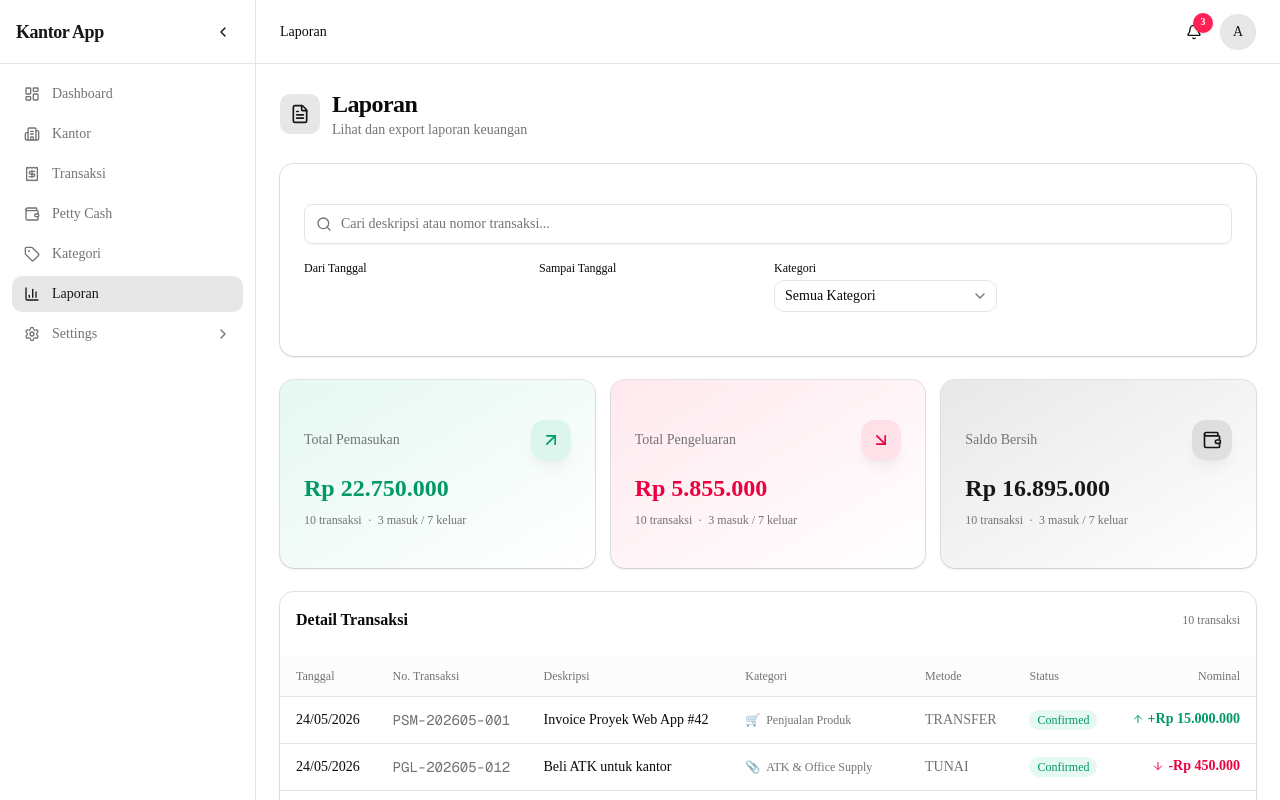
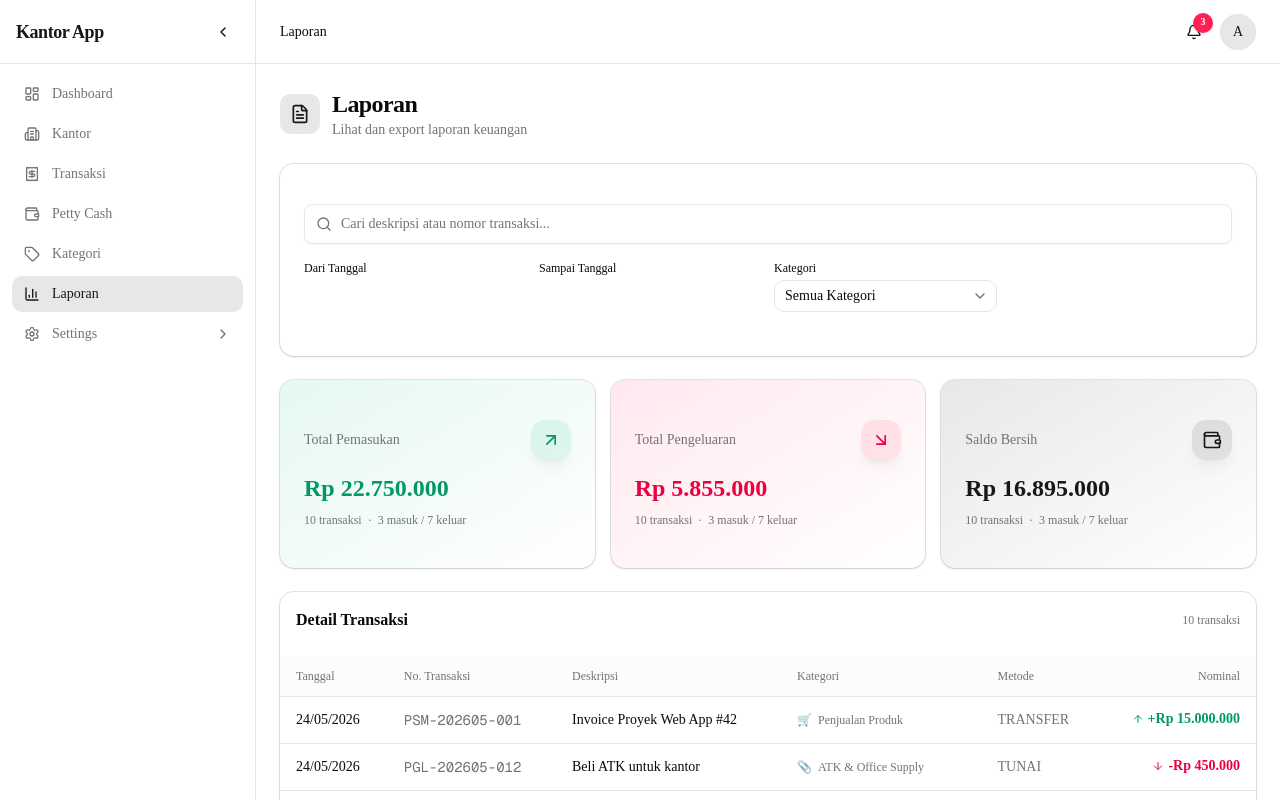
Before and after one commit to anwann16/multi-tenant-finance-dashboard, a Next.js app: page /laporan in a window 1280 px wide. Shown: the top 800 px of the page. Built offline with nearby package versions, Linux system fonts and the light colour scheme.

Commit message:
refactor: remove status column from transaksi and laporan tables
Co-Authored-By: Claude Opus 4.7 <noreply@anthropic.com>

```diff
--- a/src/components/laporan/LaporanTable.tsx
+++ b/src/components/laporan/LaporanTable.tsx
@@ -27,7 +27,6 @@ export default function LaporanTable({ data }: LaporanTableProps) {
                 <th className="px-4 py-3 text-left text-xs font-medium text-muted-foreground">Deskripsi</th>
                 <th className="px-4 py-3 text-left text-xs font-medium text-muted-foreground">Kategori</th>
                 <th className="px-4 py-3 text-left text-xs font-medium text-muted-foreground">Metode</th>
-                <th className="px-4 py-3 text-left text-xs font-medium text-muted-foreground">Status</th>
                 <th className="px-4 py-3 text-right text-xs font-medium text-muted-foreground">Nominal</th>
               </tr>
             </thead>
@@ -44,9 +43,6 @@ export default function LaporanTable({ data }: LaporanTableProps) {
                     </span>
                   </td>
                   <td className="px-4 py-3 text-sm text-muted-foreground">{t.metodeBayar}</td>
-                  <td className="px-4 py-3">
-                    <StatusBadge status={t.status} />
-                  </td>
                   <td className="px-4 py-3 text-right">
                     <span className={`inline-flex items-center gap-1 text-sm font-semibold tabular-nums ${
                       t.type === "PEMASUKAN" ? "text-emerald-600" : "text-rose-600"
@@ -92,21 +88,3 @@ export default function LaporanTable({ data }: LaporanTableProps) {
     </Card>
   );
 }
-
-function StatusBadge({ status }: { status: string }) {
-  const styles: Record<string, string> = {
-    CONFIRMED: "bg-emerald-500/10 text-emerald-600",
-    DRAFT: "bg-amber-500/10 text-amber-600",
-    CANCELLED: "bg-rose-500/10 text-rose-600",
-  };
-  const labels: Record<string, string> = {
-    CONFIRMED: "Confirmed",
-    DRAFT: "Draft",
-    CANCELLED: "Cancelled",
-  };
-  return (
-    <span className={`inline-flex items-center rounded-full px-2 py-0.5 text-xs font-medium ${styles[status] || "bg-muted text-muted-foreground"}`}>
-      {labels[status] || status}
-    </span>
-  );
-}
--- a/src/components/transaksi/TransaksiTable.tsx
+++ b/src/components/transaksi/TransaksiTable.tsx
@@ -12,7 +12,6 @@ import {
 } from "@tanstack/react-table";
 import { useState } from "react";
 import { ArrowUpDown, ArrowUp, ArrowDown, Eye } from "lucide-react";
-import { Badge } from "@/components/ui/badge";
 import { Button } from "@/components/ui/button";
 import { Table, TableBody, TableCell, TableHead, TableHeader, TableRow } from "@/components/ui/table";
 import { formatCurrency, formatDateShort } from "@/lib/utils";
@@ -21,12 +20,6 @@ import type { TransaksiWithRelations } from "@/types/transaksi";
 interface TransaksiTableProps {
   data: TransaksiWithRelations[];
 }
-
-const STATUS_MAP = {
-  DRAFT: { label: "Draft", variant: "secondary" as const },
-  CONFIRMED: { label: "Confirmed", variant: "default" as const },
-  CANCELLED: { label: "Cancelled", variant: "destructive" as const },
-};
 
 export default function TransaksiTable({ data }: TransaksiTableProps) {
   const [sorting, setSorting] = useState<SortingState>([{ id: "tanggal", desc: true }]);
@@ -92,14 +85,6 @@ export default function TransaksiTable({ data }: TransaksiTableProps) {
       accessorKey: "metodeBayar",
       header: "Metode",
       cell: ({ row }) => <span>{row.original.metodeBayar}</span>,
-    },
-    {
-      accessorKey: "status",
-      header: "Status",
-      cell: ({ row }) => {
-        const s = STATUS_MAP[row.original.status];
-        return <Badge variant={s.variant}>{s.label}</Badge>;
-      },
     },
     {
       id: "aksi",
@@ -182,7 +167,6 @@ export default function TransaksiTable({ data }: TransaksiTableProps) {
                 <div className="min-w-0 flex-1">
                   <div className="flex items-center gap-2">
                     <span className="font-mono text-xs text-muted-foreground">{t.nomorTransaksi}</span>
-                    <Badge variant={STATUS_MAP[t.status].variant} className="text-[10px]">{STATUS_MAP[t.status].label}</Badge>
                   </div>
                   <p className="mt-1 truncate text-sm font-medium">{t.deskripsi}</p>
                   <div className="mt-1 flex items-center gap-2 text-xs text-muted-foreground">
```
